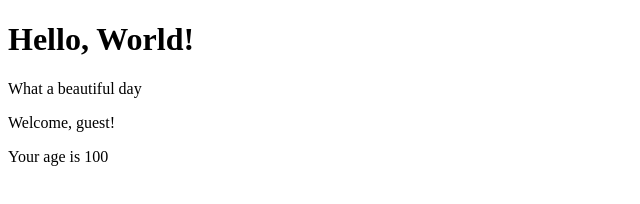
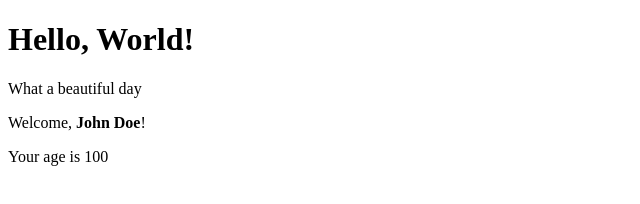
Before and after one commit to d-94k/react-develhope, a React (Create React App) app: page / in a window 1280 px wide. Shown: the top 204 px of the page, without its empty margins (0-640 px from the left). Built offline with nearby package versions, Linux system fonts and the light colour scheme.

Commit message:
completed exercise

```diff
--- a/src/App.js
+++ b/src/App.js
@@ -7,7 +7,7 @@ export default class App extends React.Component {
         return (
             <div>
               <Hello />
-              <Welcome age={100} />
+              <Welcome age={100} name={<strong>John Doe</strong>} />
             </div>
         )
     }
```
Also changed, not shown: 1 other file (tests, documents, lock files or other folders).
